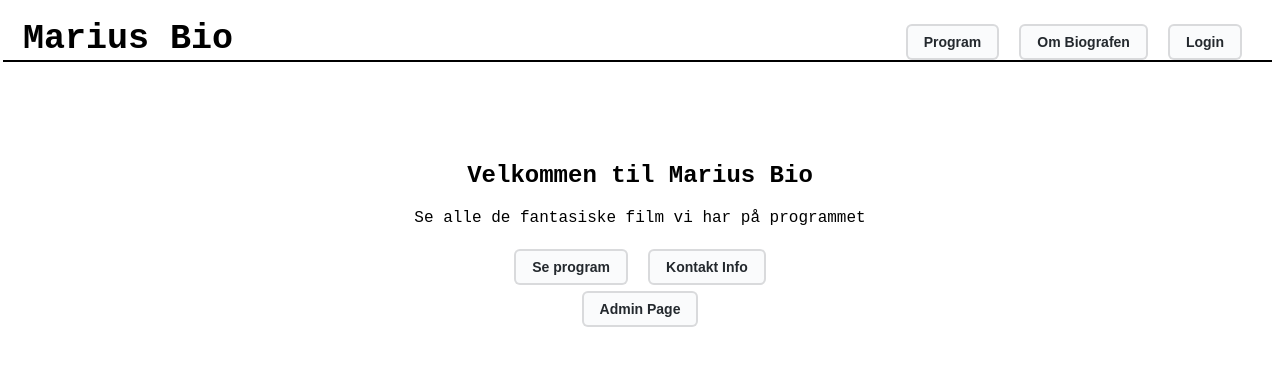
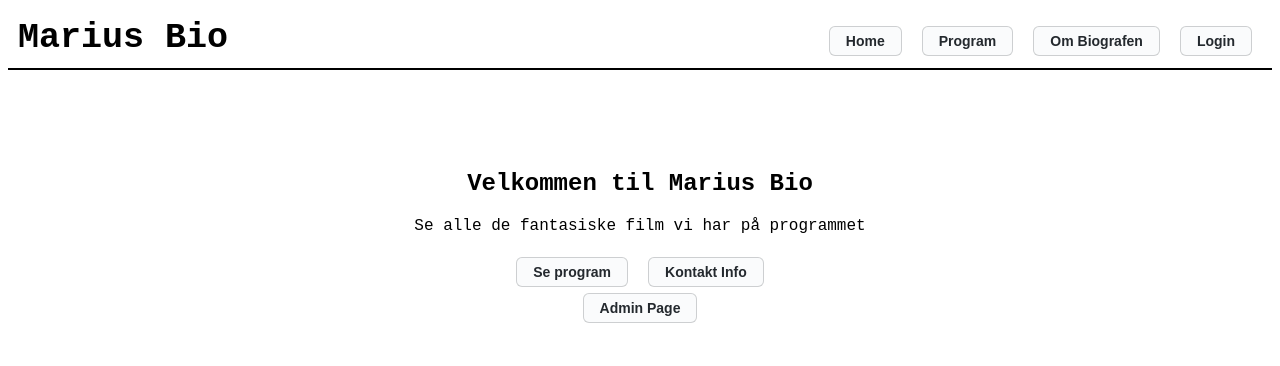
Before and after one commit to F0gsler/BiografProjektSkole, a React app in the folder frontend/: page / in a window 1280 px wide. Shown: the top 366 px of the page. Built offline with nearby package versions, Linux system fonts and the light colour scheme; the HTML template or start-up script is replaced by a standard one.

Commit message:
fe changes

```diff
--- a/frontend/src/App.css
+++ b/frontend/src/App.css
@@ -1,158 +1,131 @@
-/* CSS for Header baren som bruges på alle sider  */
-
+/* Shared navigation */
 .CommonHeaderBar {
     display: flex;
     align-items: center;
     justify-content: space-between;
     border-bottom: 2px solid black;
-    margin-left: -5px;
-    padding: 10px 10px 0;
+    flex-wrap: wrap;
+    padding: 10px;
 }
 
 #CommonheaderText {
     font-size: 35px;
     color: black;
     margin: 0;
-    font-family: Rockwell Extra ,Rockwell , monospace;
+    font-family: Rockwell Extra, Rockwell, monospace;
 }
 
 .CommonHeaderLeft {
     display: flex;
     align-items: center;
-    justify-content: flex-start;
-    margin-left: 10px;
 }
 
 .CommonHeaderRight {
     display: flex;
     align-items: center;
     justify-content: flex-end;
-    margin-right: 10px;
+    flex-wrap: wrap;
 }
 
 #CommonButton {
-  background-color: #fafbfc;
-  border: 2px solid rgba(27, 31, 35, 0.15);
-  border-radius: 6px;
-  box-shadow: lightgrey;
-  box-sizing: border-box;
-  color: #24292e;
-  cursor: pointer;
-  display: inline-block;
-  font-size: 14px;
-  font-weight: 500;
-  line-height: 20px;
-  list-style: none;
-  padding: 6px 16px;
-  position: relative;
-  touch-action: manipulation;
-  vertical-align: middle;
-  white-space: nowrap;
-  word-wrap: break-word;
-  margin-right: 10px;
-  margin-left: 10px;
-  margin-top: 6px;
-  font-weight: bold;
+    margin: 6px 10px 0;
+    padding: 6px 16px;
+    border: 1px solid rgba(27, 31, 35, 0.2);
+    border-radius: 6px;
+    background: #fafbfc;
+    color: #24292e;
+    cursor: pointer;
+    font-size: 14px;
+    font-weight: bold;
 }
 
 #CommonButton:hover {
-    background-color: #d3d5d6;
+    background: #d3d5d6;
 }
 
-
-/* CSS for Error page  */
-
+/* Page content */
 #errorHeader {
-    font-size: 50px;
-    color: black;
-    margin: 0;
-    font-family: Rockwell Extra ,Rockwell , monospace;
+    margin: 0 0 50px;
+    font: 50px Rockwell Extra, Rockwell, monospace;
     text-align: center;
-    margin-top: 100px;
-    margin-bottom: 50px;
-}
-.ErrorPage {
-    text-align: center;
-    margin-top: 50px;
-    font-family: Rockwell Extra ,Rockwell , monospace;
-    justify-content: center;
 }
 
-
-/* CSS for home page  */
+.ErrorPage {
+    margin-top: 100px;
+    text-align: center;
+}
 
 .HomeContent {
+    margin-top: 100px;
+    font-family: Rockwell Extra, Rockwell, monospace;
     text-align: center;
-    margin-top: 100px;
-    font-family: Rockwell Extra ,Rockwell , monospace;
 }
 
-
-
-/* CSS for Input  */
-
-
 #inputContent {
+    margin: 10px;
     padding: 10px;
-    margin: 10px;
     border: 2px solid rgba(27, 31, 35, 0.15);
     border-radius: 6px;
     font-size: 16px;
     width: 200px;
-    font-family: Rockwell Extra ,Rockwell , monospace;
+    font-family: Rockwell Extra, Rockwell, monospace;
 }
 
-/* CSS for program page  */
 .ProgramContent {
     margin-top: 100px;
-    font-family: Rockwell Extra ,Rockwell , monospace;
+    font-family: Rockwell Extra, Rockwell, monospace;
 }
 
-.ProgramList {
-    flex-direction: column;
+.MovieList {
+    display: grid;
     gap: 16px;
     list-style: none;
     margin: 0;
     padding: 0;
 }
 
-.ProgramItem {
-    border-bottom: 2px solid rgba(27, 31, 35, 0.15);
-    border-radius: 6px;
+.MovieCard {
+    border-bottom: 1px solid rgba(27, 31, 35, 0.2);
     padding: 16px;
-    width: fit-content;
 }
 
-.ProgramItem h3 {
-    margin: 0 0 8px;
+.CommonContent {
+    margin-top: 50px;
+    font-family: Rockwell Extra, Rockwell, monospace;
+    text-align: center;
 }
 
-.ProgramItem ul {
-    margin: 0;
-    padding-left: 20px;
+/* About page */
+.AboutContent {
+    width: calc(100% - 48px);
+    max-width: 800px;
+    margin: 64px auto;
+    font-family: Rockwell Extra, Rockwell, monospace;
 }
 
-
-.CommonContent {
+.AboutContent h1 {
+    margin: 0 0 24px;
+    padding-bottom: 12px;
+    border-bottom: 2px solid rgba(27, 31, 35, 0.25);
     text-align: center;
-    margin-top: 50px;
-    font-family: Rockwell Extra ,Rockwell , monospace;
 }
 
-/* CSS for seats */
+.AboutContent p {
+    font-size: 18px;
+    line-height: 1.7;
+}
 
+/* Payment */
 .Seat { width: 32px; height: 32px; margin: 3px; }
-.Taken { background-color: grey; }
-.Selected { background-color: green; color: white; }
-.Seat:not(.Taken, .Selected):hover { background-color: #d3d5d6; }
-.Taken { cursor: not-allowed; }
-
-/* CSS for payment */
-
+.Seat:not(.Taken, .Selected):hover { background: #d3d5d6; }
+.Taken { cursor: not-allowed; background: grey; }
+.Selected { background: green; color: white; }
+.Time { width: 70px; height: 32px; margin: 3px; }
 .SelectedText { margin-top: 20px; }
 .Total { font-size: 20px; font-weight: bold; }
-.PaymentDone { color: green; font-weight: bold; }
 #CommonButton:disabled { opacity: 0.5; cursor: not-allowed; }
 
-
-.Time { width: 70px; height: 32px; margin: 3px; }
+@media (max-width: 600px) {
+    .AboutContent p { font-size: 16px; }
+    #errorHeader { font-size: 36px; }
+}
--- a/frontend/src/Components/Navbar.jsx
+++ b/frontend/src/Components/Navbar.jsx
@@ -19,6 +19,7 @@ export default function Navbar() {
         <h1 id="CommonheaderText">Marius Bio</h1>
       </div>
       <div className="CommonHeaderRight">
+        <button id="CommonButton" onClick={() => navigate('/')}>Home</button>
         <button id="CommonButton" onClick={() => navigate('/program')}>Program</button>
         <button id="CommonButton" onClick={() => navigate('/about')}>Om Biografen</button>
         {bruger ? (
--- a/frontend/src/Page/About.jsx
+++ b/frontend/src/Page/About.jsx
@@ -1,13 +1,15 @@
 import '../App.css'
-import { useNavigate } from 'react-router-dom'
-
+import Navbar from '../Components/Navbar'
 
 export default function About() {
-  const navigate = useNavigate()
 
   return (
     <>
     <Navbar />
+    <div className="AboutContent">
+      <h1>Om biografen</h1>
+      <p>Marius Bio åbnede i 1962 som en lille kvarterbiograf med én sal og 80 røde plysstole. Grundlæggeren, Marius Holm, var maskinmester og ville give byen et sted, hvor man kunne glemme hverdagen for en stund. Siden har tre generationer af familien Holm drevet biografen videre. I dag har Marius Bio to sale med moderne lyd og billede, men stemningen er den samme som dengang. Popcornene bliver stadig poppet i den gamle maskine fra 70'erne, og i foyeren hænger håndmalede plakater fra biografens første år. Vi viser både de største premierefilm og små perler, du ikke finder andre steder. Hos Marius Bio er film ikke bare noget, man ser. Det er noget, man oplever sammen.</p>
+    </div>
     </>
   )
 }
```
